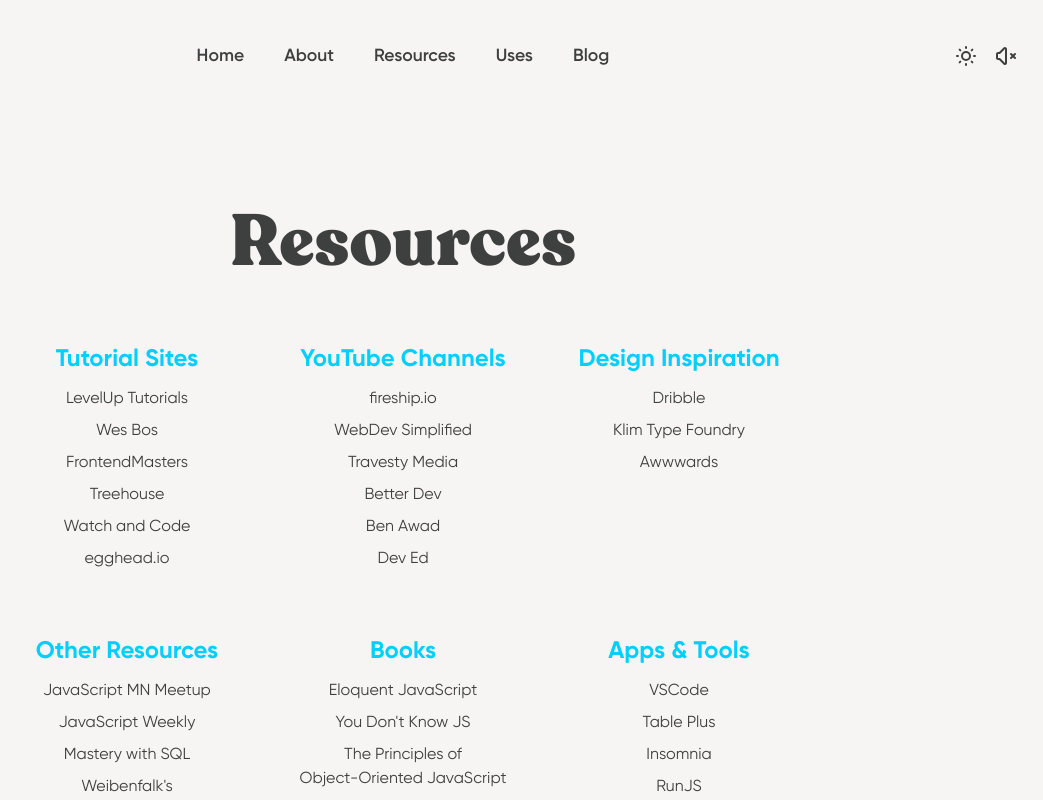
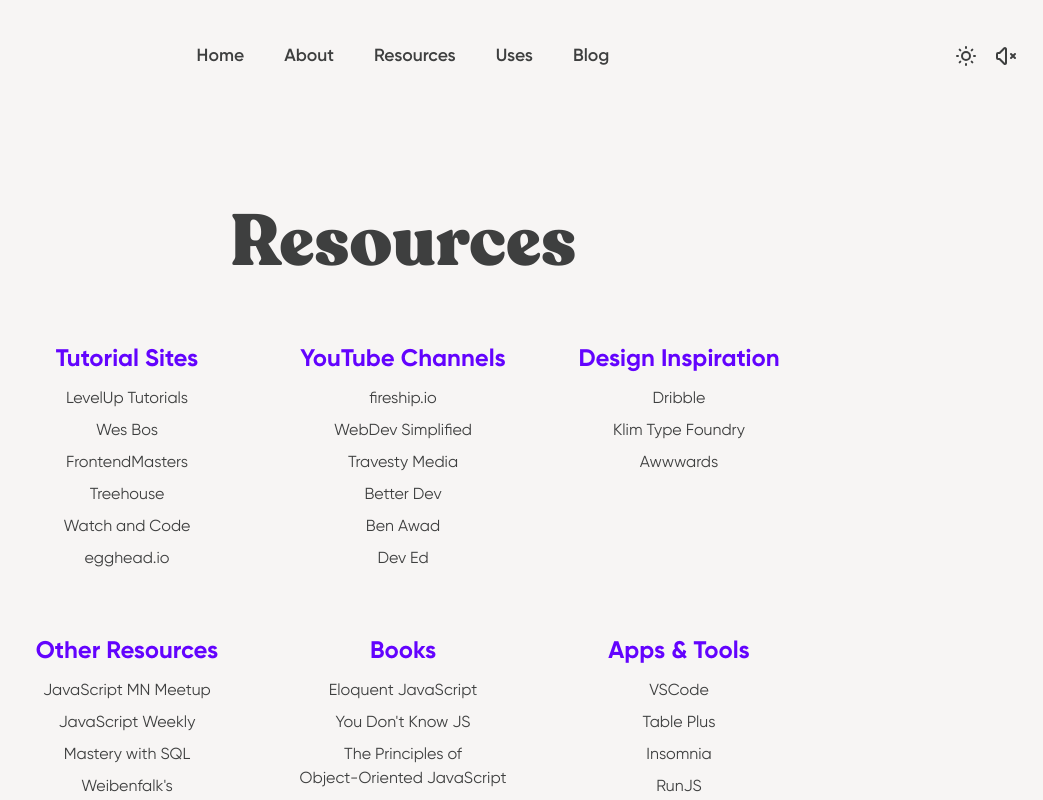
Before and after one commit to brandonleichty/personal-website-nextjs, a Next.js app: page /resources in a window 1280 px wide. Shown: the top 800 px of the page, without its empty margins (237-1280 px from the left). Built offline with nearby package versions, Linux system fonts and the light colour scheme; no server answers.

Commit message:
change resource headings to purple in light mode

```diff
--- a/pages/resources.js
+++ b/pages/resources.js
@@ -12,7 +12,7 @@
           <h1>Resources</h1>
           <div class="max-w-4xl mx-auto grid-container grid grid-flow-row grid-cols-1 sm:grid-cols-2 md:grid-cols-3 gap-8 gap-y-16 text-center">
         <div class="resource-section-heading">
-          <h3 class="mb-3 text-2xl font-medium">Tutorial Sites</h3>
+          <h3 class="mb-3 text-2xl font-medium text-purple dark:text-baby-blue">Tutorial Sites</h3>
           <ul class="space-y-2 dark:text-favWhite">
             <li><a href="https://www.leveluptutorials.com" target="_blank" rel="noopener noreferrer">LevelUp Tutorials</a></li>
             <li><a href="https://wesbos.com" target="_blank" rel="noopener noreferrer">Wes Bos</a></li>
@@ -23,7 +23,7 @@
           </ul>
         </div>
         <div class="resource-section-heading">
-          <h3 class=" mb-3  text-2xl font-medium">YouTube Channels</h3>
+          <h3 class=" mb-3  text-2xl font-medium text-purple dark:text-baby-blue">YouTube Channels</h3>
           <ul class="space-y-2 dark:text-favWhite">
             <li><a href="https://www.youtube.com/channel/UCsBjURrPoezykLs9EqgamOA" target="_blank" rel="noopener noreferrer">fireship.io</a></li>
             <li><a href="https://www.youtube.com/channel/UCFbNIlppjAuEX4znoulh0Cw" target="_blank" rel="noopener noreferrer">WebDev Simplified</a></li>
@@ -34,7 +34,7 @@
           </ul>
         </div>
         <div class="resource-section-heading">
-          <h3 class="mb-3 text-2xl font-medium">Design Inspiration</h3>
+          <h3 class="mb-3 text-2xl font-medium text-purple dark:text-baby-blue">Design Inspiration</h3>
           <ul class="space-y-2 dark:text-favWhite">
             <li><a href="https://dribbble.com" target="_blank" rel="noopener noreferrer">Dribble</a></li>
             <li><a href="https://klim.co.nz" target="_blank" rel="noopener noreferrer">Klim Type Foundry</a></li>
@@ -42,7 +42,7 @@
           </ul>
         </div>
         <div class="resource-section-heading">
-          <h3 class="mb-3 text-2xl font-medium">Other Resources</h3>
+          <h3 class="mb-3 text-2xl font-medium text-purple dark:text-baby-blue">Other Resources</h3>
           <ul class="space-y-2 dark:text-favWhite">
             <li><a href="https://www.meetup.com/JavaScriptMN/" target="_blank" rel="noopener noreferrer">JavaScript MN Meetup</a></li>
             <li><a href="https://javascriptweekly.com" target="_blank" rel="noopener noreferrer">JavaScript Weekly</a></li>
@@ -54,7 +54,7 @@
           </ul>
         </div>
         <div class="resource-section-heading">
-          <h3 class="mb-3 text-2xl font-medium">Books</h3>
+          <h3 class="mb-3 text-2xl font-medium text-purple dark:text-baby-blue">Books</h3>
           <ul class="space-y-2 dark:text-favWhite">
             <li><a href="https://eloquentjavascript.net" target="_blank" rel="noopener noreferrer">Eloquent JavaScript</a></li>
             <li><a href="https://github.com/getify/You-Dont-Know-JS" target="_blank" rel="noopener noreferrer">You Don't Know JS</a></li>
@@ -69,7 +69,7 @@
           </ul>
         </div>
         <div class="resource-section-heading">
-          <h3 class="mb-3 text-2xl font-medium">Apps & Tools</h3>
+          <h3 class="mb-3 text-2xl font-medium text-purple dark:text-baby-blue">Apps & Tools</h3>
           <ul class="space-y-2 dark:text-favWhite">
             <li><a href="https://code.visualstudio.com" target="_blank" rel="noopener noreferrer">VSCode</a></li>
             <li><a href="https://tableplus.com" target="_blank" rel="noopener noreferrer">Table Plus</a></li>
--- a/styles/globals.css
+++ b/styles/globals.css
@@ -152,8 +152,7 @@
 
 .resource-section-heading h3 {
   font-weight: bold;
-  color: #03cffe;
-  /* color: #4603fe; */
+  /* color: #03cffe; */
 }
 
 .hero-image-wrapper {
@@ -203,7 +202,7 @@
 .dark nav .burger .burger-lines:before {
   background-color: #fff;
 }
-
+blue
 nav .burger .burger-lines,
 nav .burger .burger-lines:after,
 nav .burger .burger-lines:before {
--- a/tailwind.config.js
+++ b/tailwind.config.js
@@ -13,7 +13,8 @@
         "gray":"#8f8f8f",
         "light-gray": "#f7f7f7",
         "white-smoke": "#f7f5f4",
-        "charcoal": "#3e3f3f"
+        "charcoal": "#3e3f3f",
+        "purple": "#6303fe"
       },
       fontFamily: {
         Recoleta: ["Recoleta"],
```
